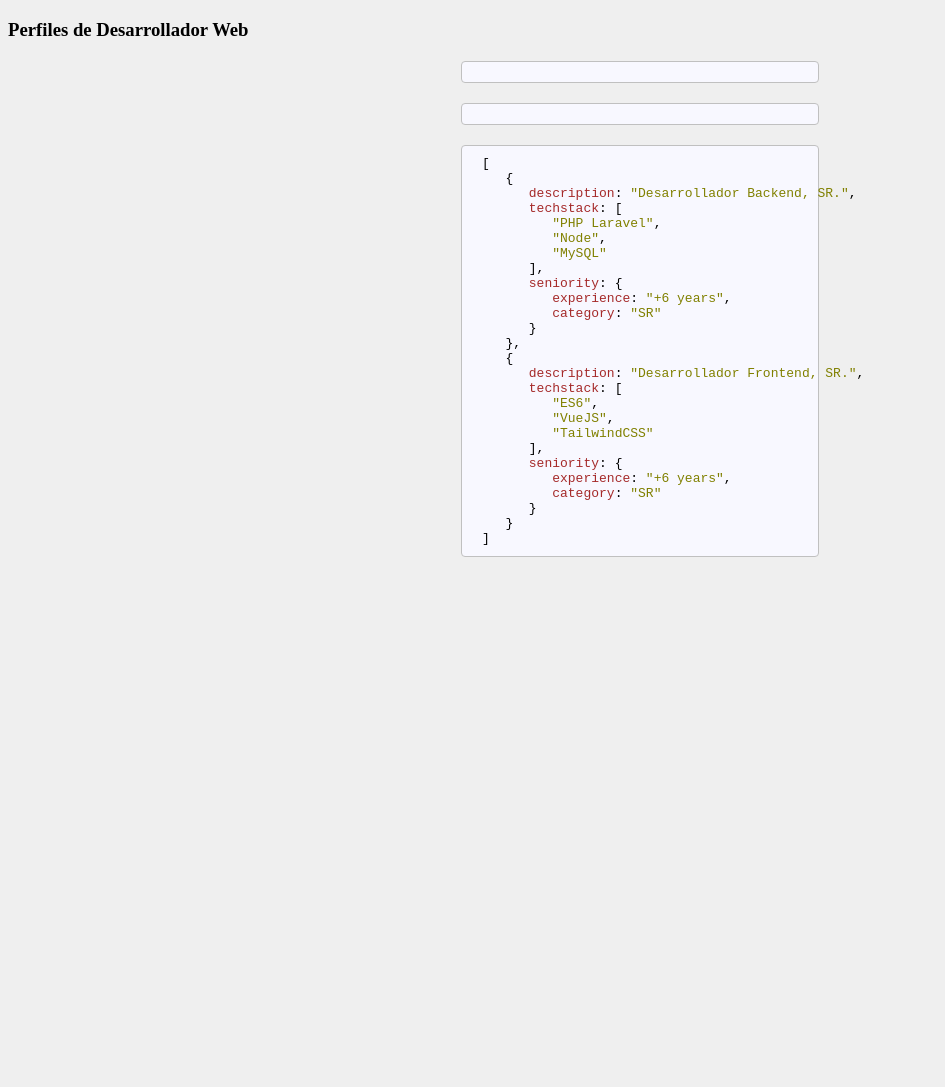
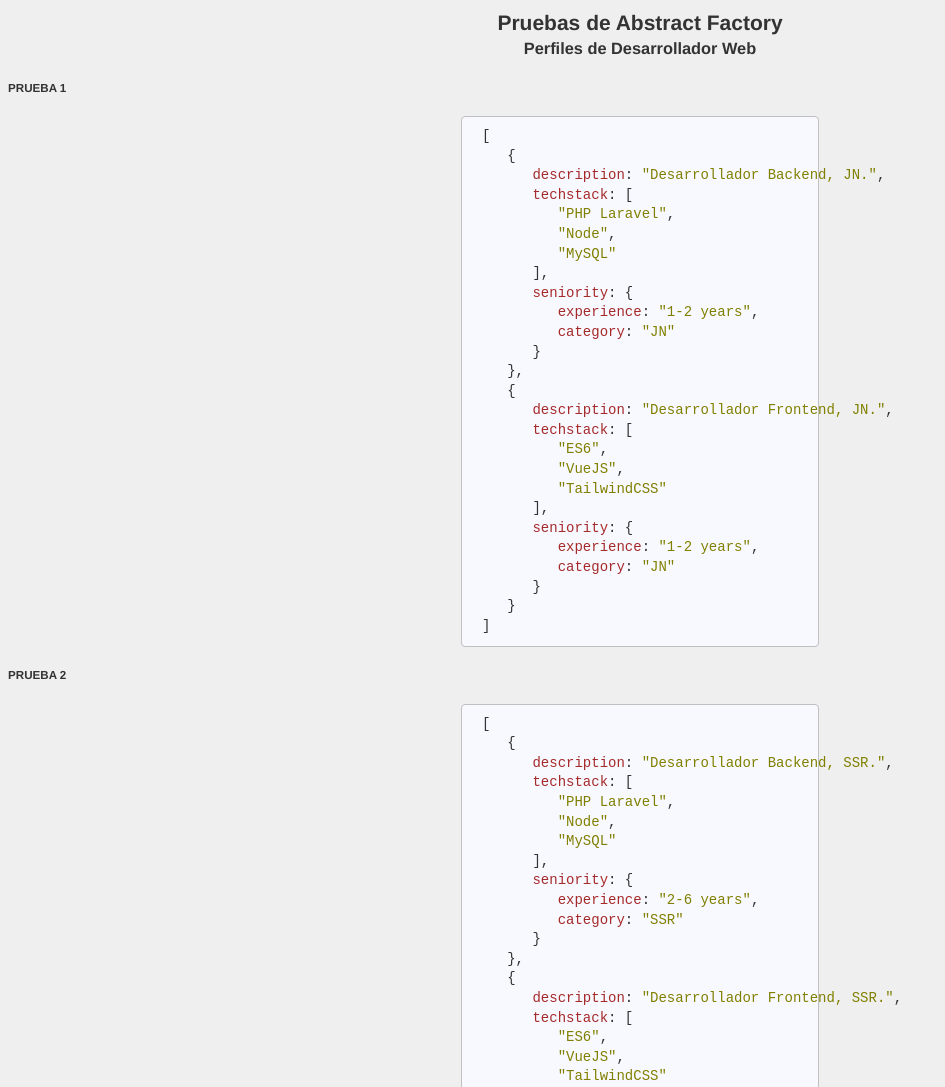
Before and after one commit to federicoromani/ts-developer-profile, a website: page index.html in a window 1280 px wide. Shown: the top 1087 px of the page, without its empty margins (0-945 px from the left). Before the commit the page ends 800 px from the top, so only its background shows below. Drawn offline with Linux system fonts and the light colour scheme.

Commit message:
alineación

```diff
--- a/index.html
+++ b/index.html
@@ -11,6 +11,11 @@
 	<style>
 		body{
 			background: #efefef;
+			box-sizing: border-box;
+			font-family: 'Helvetica Neue', Helvetica, Arial, sans-serif;
+			color: #333;
+			line-height: 1.4;
+			font-size: 14px;
 		}
 		pre {
 			background-color: ghostwhite;
@@ -22,18 +27,28 @@
 			margin-left: auto;
 			margin-right: auto;
 			}
+			.h-title{
+				margin: 0 auto;
+				width: fit-content;
+			}
 	</style>
 </head>
 <body>
-	<h3>Perfiles de Desarrollador Web</h3>
+	<div style="width: 100%;">
+		<h2 class="h-title">Pruebas de Abstract Factory</h2>
+		<h3 class="h-title">Perfiles de Desarrollador Web</h3>
+	</div>
+	<h5>PRUEBA 1</h5>
 	<pre><code id=jn></code></pre>
+	<h5>PRUEBA 2</h5>
 	<pre><code id=ssr></code></pre>
+	<h5>PRUEBA 3</h5>
 	<pre><code id=sr></code></pre>
 </body>
 <script>
 	setTimeout(()=>{
-		// document.getElementById('jn').innerHTML = JSON.parse(localStorage.getItem('JN'))?.prettyPrint();
-		// document.getElementById('ssr').innerHTML = JSON.parse(localStorage.getItem('SSR'))?.prettyPrint();
+		document.getElementById('jn').innerHTML = JSON.parse(localStorage.getItem('JN'))?.prettyPrint();
+		document.getElementById('ssr').innerHTML = JSON.parse(localStorage.getItem('SSR'))?.prettyPrint();
 		document.getElementById('sr').innerHTML = JSON.parse(localStorage.getItem('SR'))?.prettyPrint();
 	}, 300)
 </script>
```
